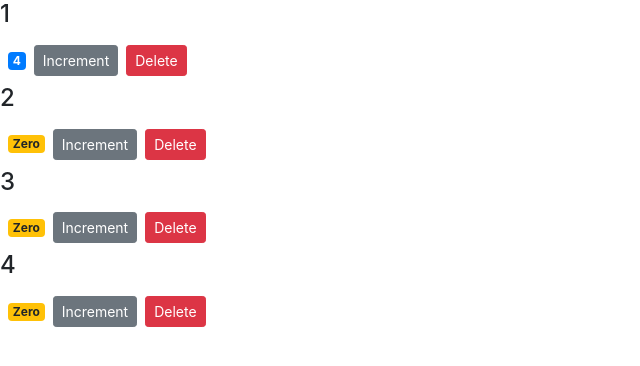
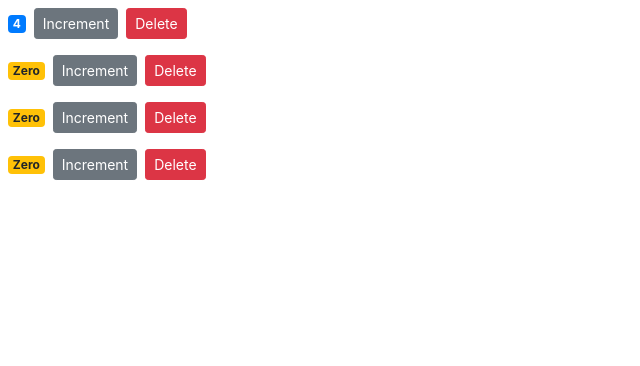
Before and after one commit to avadhutFrontEnd/counter-app, a React (Create React App) app: page / in a window 1280 px wide. Shown: the top 366 px of the page, without its empty margins (0-640 px from the left). Built offline with nearby package versions, Linux system fonts and the light colour scheme.

Commit message:
[Course: Mastering React 16 > 4-Composing Components(1h) ] [ Video: #8-Updating-the-State_mp4_4min_38sec ] - Write logic in `<Counters />` component to Delete particular Counter using `filter` Method.

```diff
--- a/src/components/counter.jsx
+++ b/src/components/counter.jsx
@@ -2,7 +2,7 @@ import React, { Component } from "react";
 
 class Counter extends Component {
   state = {
-    value: this.props.value,
+    value: this.props.counter.value,
   };
 
   handleIncrement = (product) => {
@@ -14,10 +14,6 @@ class Counter extends Component {
 
     return (
       <div>
-        {/* Render passed "<h4>Title</h4>" Children-Prop here */}
-        {/* {this.props.children} */}
-
-        <h4>{this.props.id}</h4>
         <span className={this.getBadgeClasses()}>{this.formatCount()}</span>
         <button
           onClick={() => this.handleIncrement({ id: 1 })}
@@ -26,7 +22,7 @@ class Counter extends Component {
           Increment
         </button>
         {/* Raising an Delete "Event" */}
-        <button onClick={this.props.onDelete} className="btn btn-danger btn-sm m-2">Delete</button>
+        <button onClick={() => this.props.onDelete(this.props.counter.id)} className="btn btn-danger btn-sm m-2">Delete</button>
       </div>
     );
   }
--- a/src/components/counters.jsx
+++ b/src/components/counters.jsx
@@ -12,16 +12,22 @@ class Counters extends Component {
   };
 
   // Handling the Delete "Event" :
-  handleDelete = () => {
-    console.log("Event Handler Called");
+  handleDelete = (counterId) => {
+    console.log("Event Handler Called", counterId);
+    const counters = this.state.counters.filter((c) => c.id !== counterId);
+    this.setState({ counters });
   };
 
   render() {
     return (
       <div>
         {this.state.counters.map((counter) => (
-          <Counter key={counter.id} onDelete={this.handleDelete} value={counter.value} id={counter.id} >
-		  </Counter>
+          <Counter
+            key={counter.id}
+            onDelete={this.handleDelete}
+            // instead of passing "value" and "id" as separate "props". we will simply pass the "counter" object itself, this object  includes everything we need to know about the counter, and also, in the  future we add a new property to this "counter" object, we don't have  to come back here and modify this code. Our "counter" object is  carrying all the data about a counter.
+            counter={counter}
+          ></Counter>
         ))}
       </div>
     );
```
Also changed, not shown: 1 other file (tests, documents, lock files or other folders).
